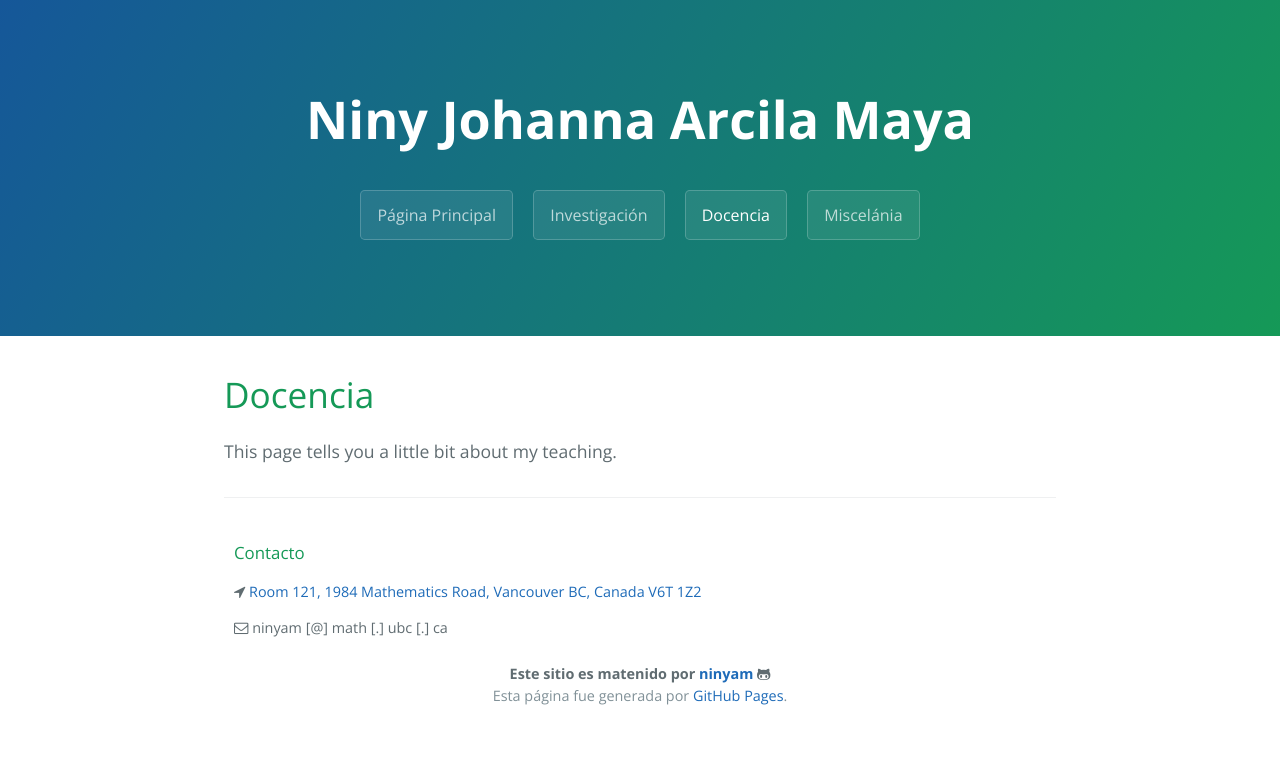
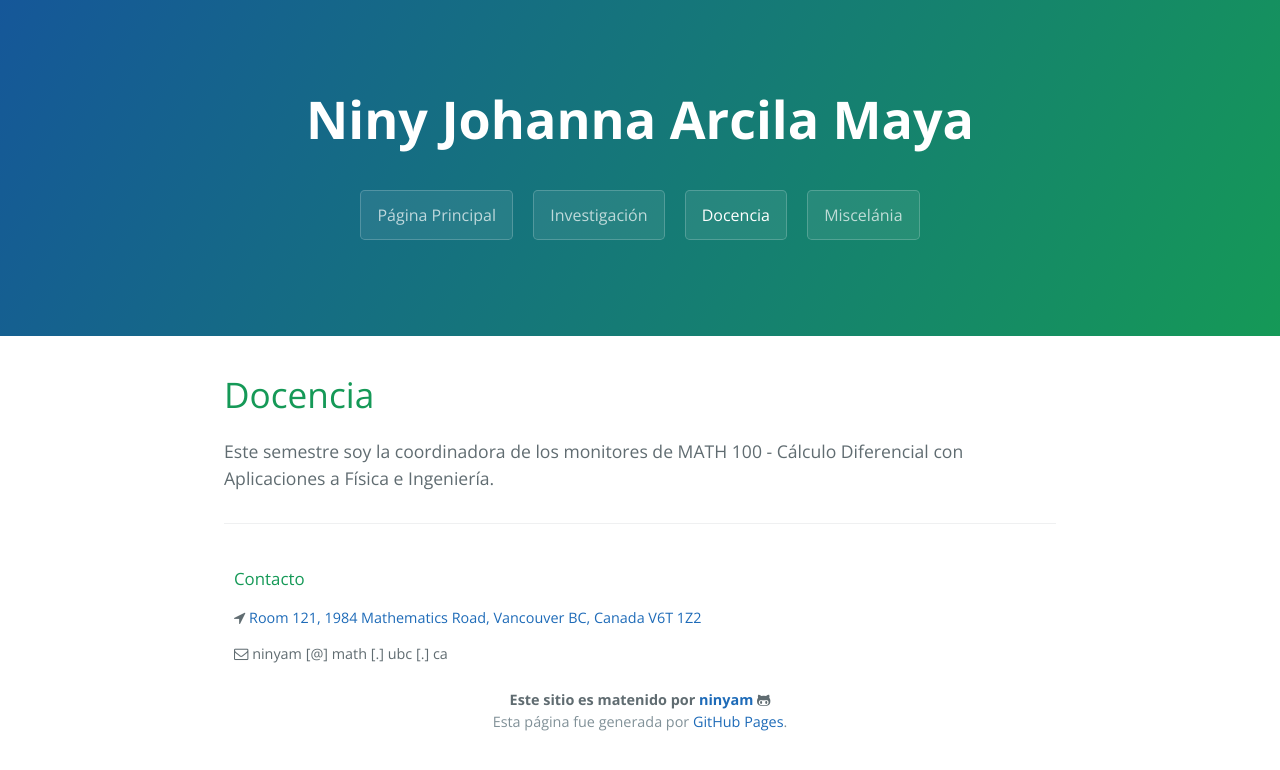
Before and after one commit to ninyam/paginapersonal, a Jekyll site: the page built from docencia.md, in a window 1280 px wide. Shown: the top 770 px of the page. Built offline with Jekyll 4.4.1, drawn with Linux system fonts in a browser that asks for light colours.

Commit message:
Update docencia.md

```diff
--- a/docencia.md
+++ b/docencia.md
@@ -6,4 +6,4 @@ permalink: /docencia/
 
 # Docencia
 
-This page tells you a little bit about my teaching.
+Este semestre soy la coordinadora de los monitores de MATH 100 - Cálculo Diferencial con Aplicaciones a Física e Ingeniería.
```
